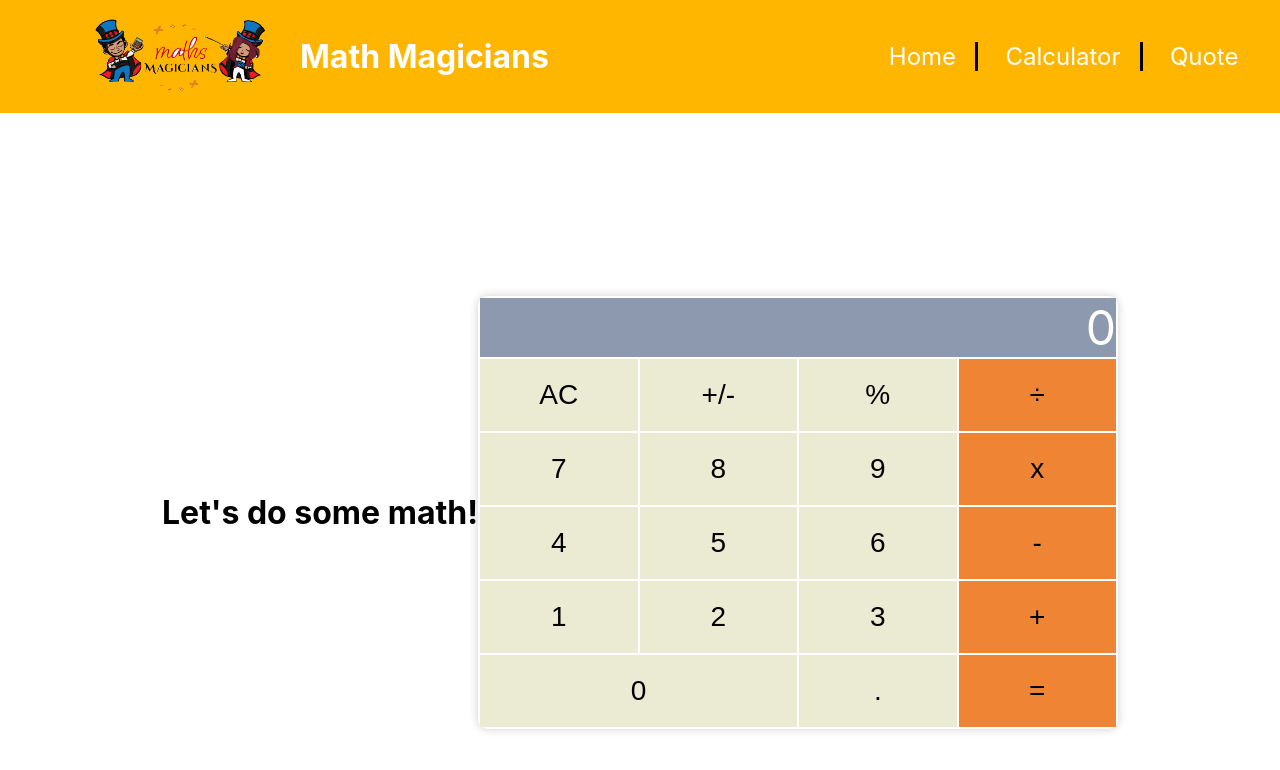
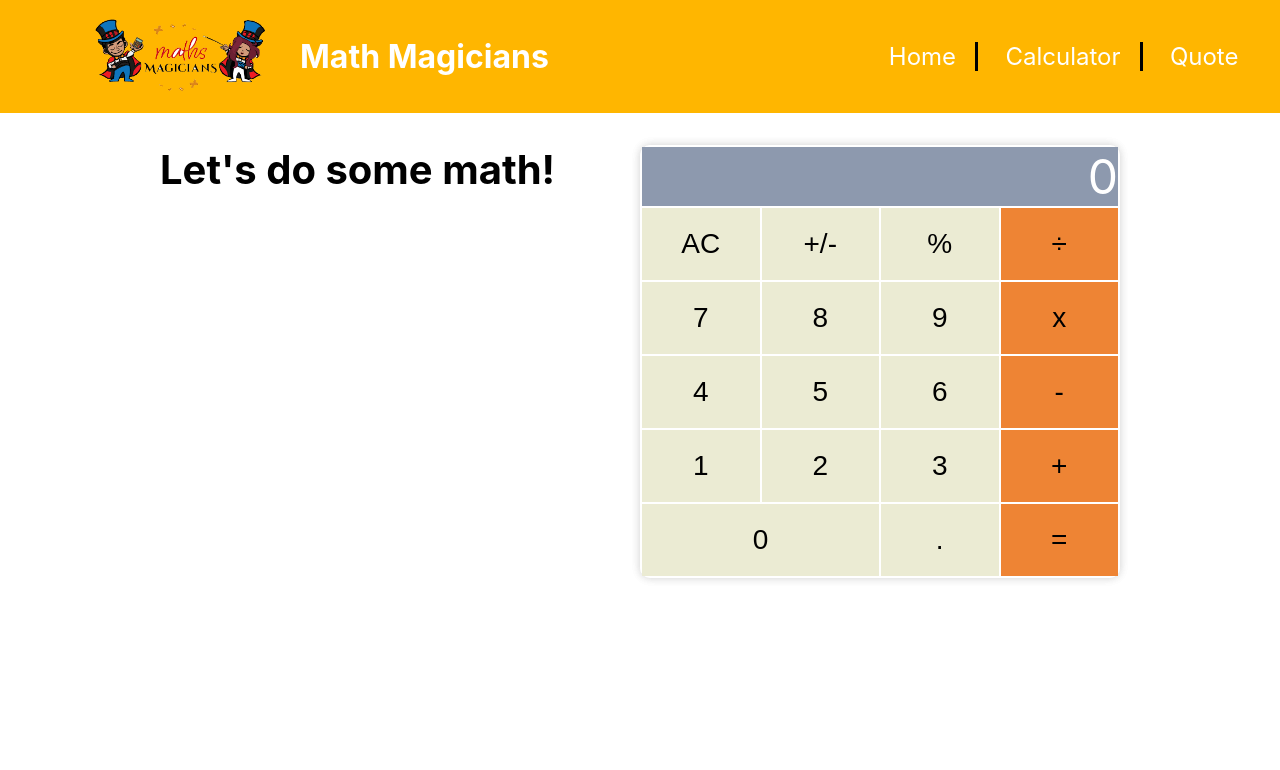
Before and after one commit to Miliyonayalew/math-magicians, a React (Create React App) app: page /calculator in a window 1280 px wide. Shown: the top 770 px of the page. Built offline with nearby package versions, Linux system fonts and the light colour scheme.

Commit message:
Add styles for full website

```diff
--- a/package.json
+++ b/package.json
@@ -12,6 +12,7 @@
     "react": "^18.2.0",
     "react-bootstrap": "^2.5.0",
     "react-dom": "^18.2.0",
+    "react-router-dom": "^6.4.3",
     "react-scripts": "5.0.1",
     "web-vitals": "^2.1.4"
   },
--- a/src/App.css
+++ b/src/App.css
@@ -1,7 +1,9 @@
 .App {
-  width: 100vw;
-  height: 100vh;
   display: flex;
-  justify-content: center;
-  align-items: center;
+  padding: 2rem 10rem;
+  justify-content: space-between;
 }
+
+.App h1 {
+  font-size: 2.5rem;
+}
--- a/src/components/calculator.css
+++ b/src/components/calculator.css
@@ -120,7 +120,7 @@ button:hover {
 }
 
 .navbar > ul > li:nth-child(1),
-li:nth-child(2) {
+.navbar > ul > li:nth-child(2) {
   border-right: 3px solid black;
 }
 
--- a/src/index.css
+++ b/src/index.css
@@ -1,17 +1,6 @@
 body {
   margin: 0;
-  font-family:
-    -apple-system,
-    BlinkMacSystemFont,
-    'Segoe UI',
-    'Roboto',
-    'Oxygen',
-    'Ubuntu',
-    'Cantarell',
-    'Fira Sans',
-    'Droid Sans',
-    'Helvetica Neue',
-    sans-serif;
+  font-family: -apple-system, BlinkMacSystemFont, "Segoe UI", Helvetica, Arial, sans-serif, "Apple Color Emoji", "Segoe UI Emoji";
   -webkit-font-smoothing: antialiased;
   -moz-osx-font-smoothing: grayscale;
 }
```
Also changed, not shown: 1 other file (tests, documents, lock files or other folders).
